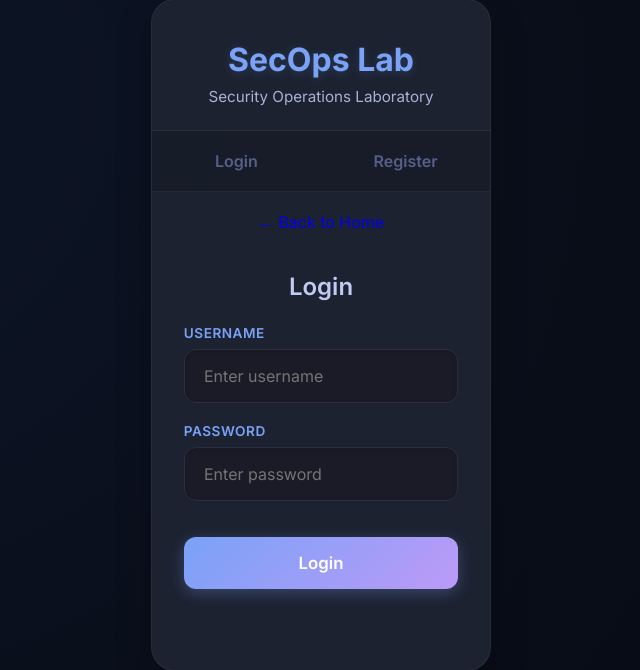
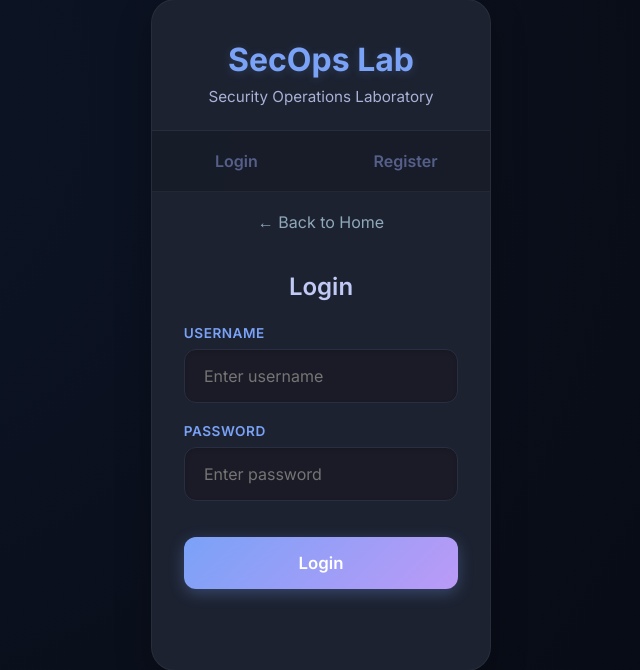
Before and after one commit to nissfdn/SecOps_Lab, a Flask app: page /login in a window 1280 px wide. Shown: the part 65-735 px from the top of the page, without its empty margins (319-959 px from the left). Run offline with Flask 3, Linux system fonts and the light colour scheme.

Commit message:
Update login page

```diff
--- a/static/style.css
+++ b/static/style.css
@@ -1358,4 +1358,5 @@ main p {
     text-align: center;
     margin-top: 20px;
     text-decoration: none;
+    color: #8fa8ba;
 }
```
